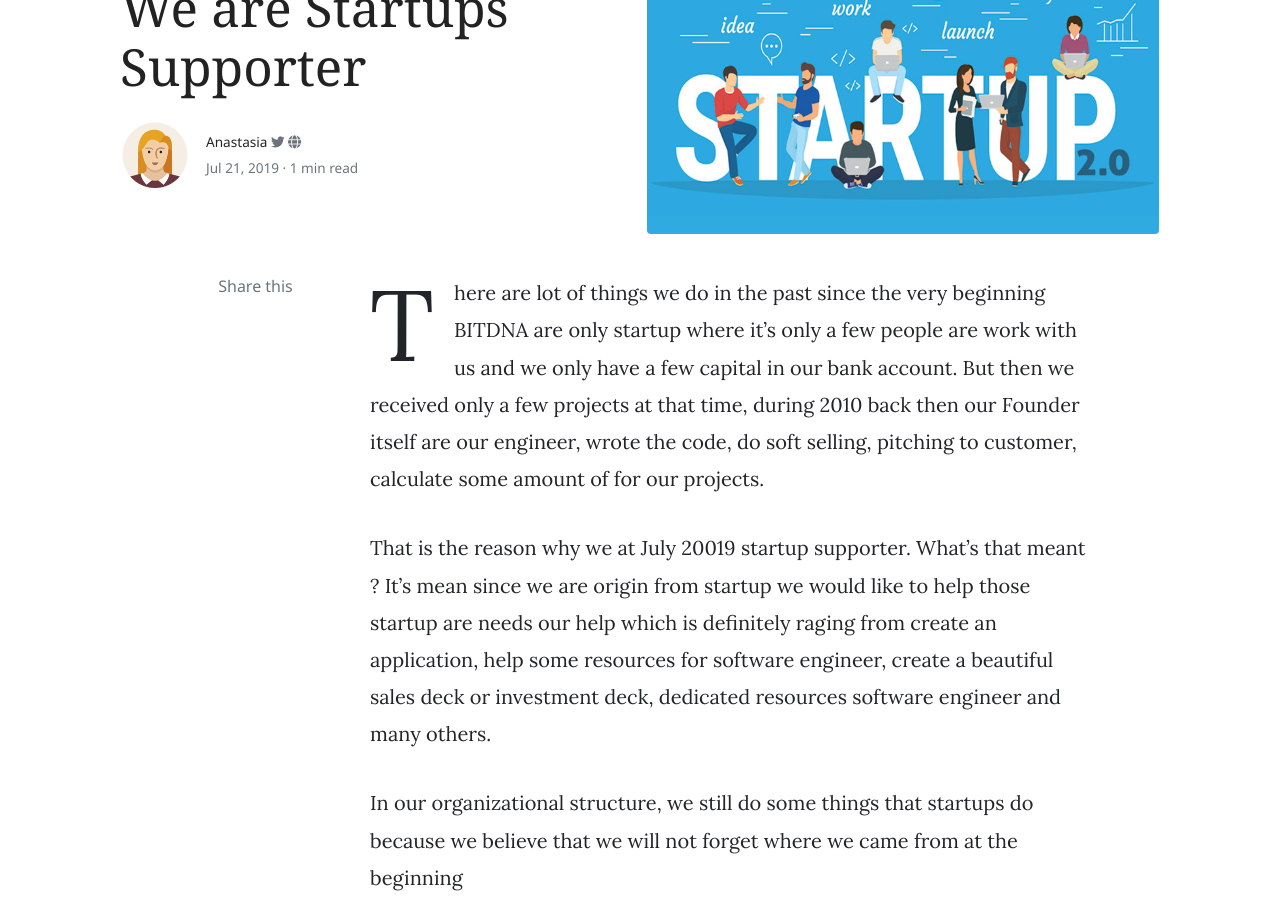
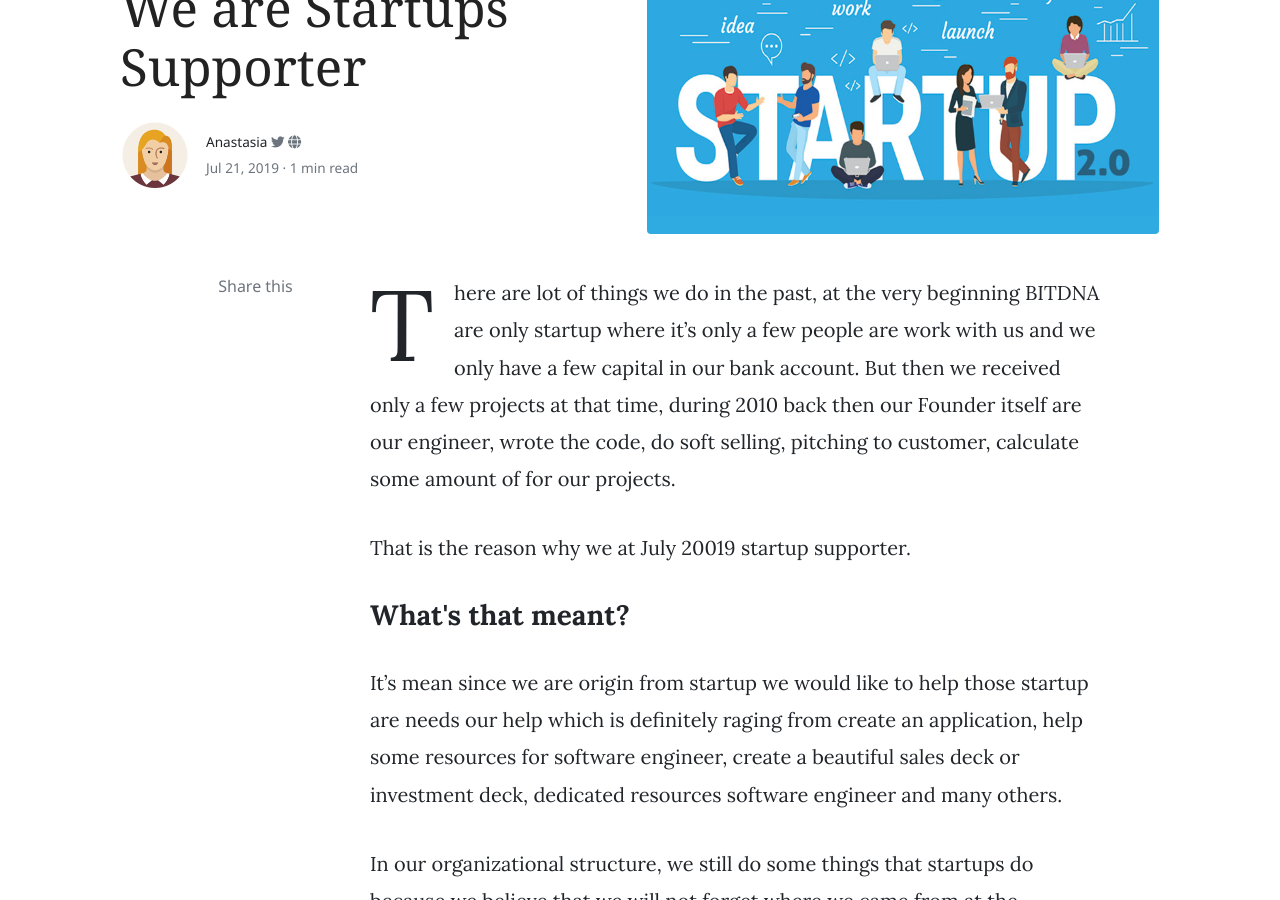
Before and after one commit to bit-dna/bitdnablog, a Jekyll site: the page built from _posts/2019-07-21-we-are-startups-supporter.md, in a window 1280 px wide and 900 px high, scrolled down 207 px. Built offline with Jekyll 4.4.1, drawn with Linux system fonts in a browser that asks for light colours; nearby versions of some CDN libraries; comment, search, counter and statistics services are not loaded.

Commit message:
fix some paragraph structure

```diff
--- a/_posts/2019-07-21-we-are-startups-supporter.md
+++ b/_posts/2019-07-21-we-are-startups-supporter.md
@@ -6,9 +6,13 @@ categories: [ What's New, Tips ]
 image: assets/images/img/startup-icon.jpg
 tags: [startup]
 ---
-There are lot of things we do in the past since the very beginning BITDNA are only startup where it's only a few people are work with us and we only have a few capital in our bank account. But then we received only a few projects at that time, during 2010 back then our Founder itself are our engineer, wrote the code, do soft selling, pitching to customer, calculate some amount of for our projects.
+There are lot of things we do in the past, at the very beginning BITDNA are only startup where it's only a few people are work with us and we only have a few capital in our bank account. But then we received only a few projects at that time, during 2010 back then our Founder itself are our engineer, wrote the code, do soft selling, pitching to customer, calculate some amount of for our projects.
 
-That is the reason why we at July 20019 startup supporter. What's that meant ? It's mean since we are origin from startup we would like to help those startup are needs our help which is definitely raging from create an application, help some resources for software engineer, create a beautiful sales deck or investment deck, dedicated resources software engineer and many others.
+That is the reason why we at July 20019 startup supporter.
+
+<h3>What's that meant?</h3>
+
+It's mean since we are origin from startup we would like to help those startup are needs our help which is definitely raging from create an application, help some resources for software engineer, create a beautiful sales deck or investment deck, dedicated resources software engineer and many others.
 
 In our organizational structure, we still do some things that startups do because we believe that we will not forget where we came from at the beginning
 
```
